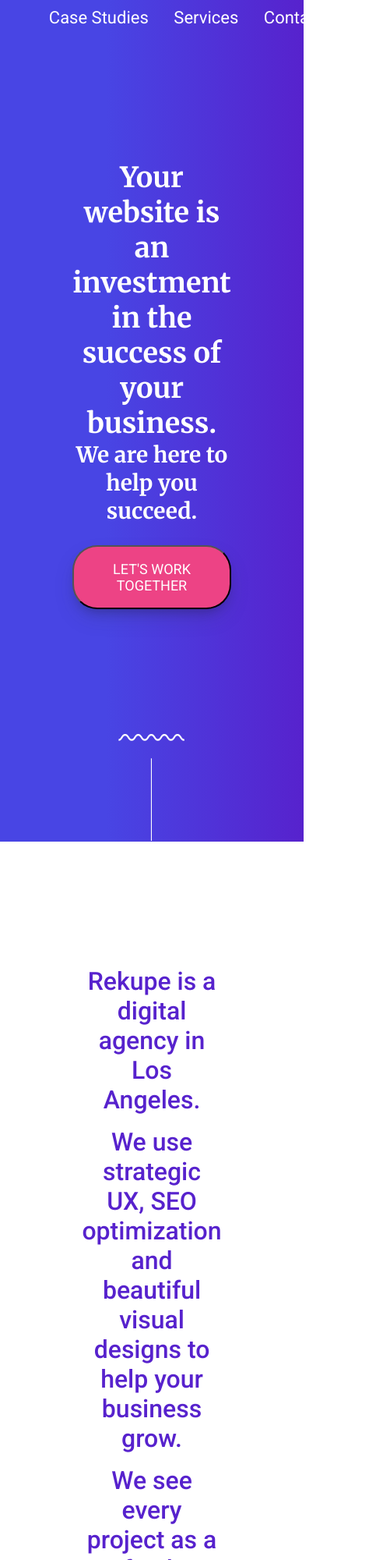
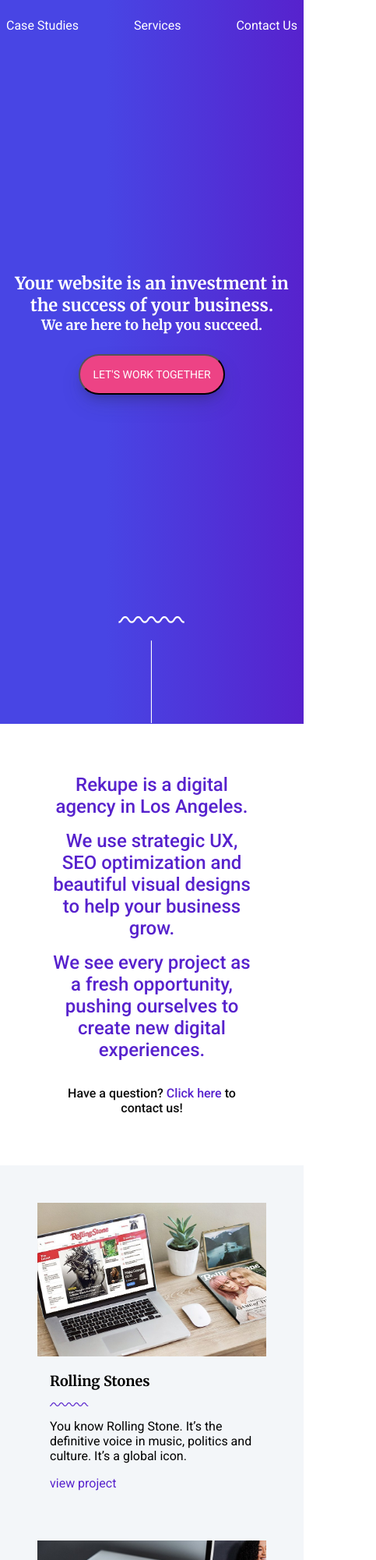
Before and after one commit to natasja-sluis/concept-opdracht-huiswerk-week4, a plain HTML site: page index.html in a window 390 px wide. Shown: the top 2000 px of the page at 78% size, 483 px wide, since content can reach past the window. Drawn offline with Linux system fonts and the light colour scheme.

Commit message:
added media-queries

```diff
--- a/styles.css
+++ b/styles.css
@@ -34,7 +34,7 @@
 }
 
 body {
-    max-width: 100vh;
+    max-width: 100vw;
 }
 
 li {
@@ -90,7 +90,6 @@ h2 {
 /* ------------------------------- 3. Layout --------------------------------------- */
 
 .outer-container {
-    /*container*/
     display: flex;
     flex-direction: row;
     justify-content: center;
@@ -100,6 +99,7 @@ h2 {
     flex-basis: 1200px;
     display: flex;
     flex-direction: column;
+    gap: 4rem;
 }
 
 .outer-container__main {
@@ -109,7 +109,7 @@ h2 {
 }
 
 .inner-container__main {
-    flex-basis: 1400px;
+    flex-basis: 1200px;
     display: flex;
     flex-direction: column;
 }
@@ -131,14 +131,15 @@ header {
     background: rgb(72, 69, 228);
     background: var(--background-gradient);
     color: var(--secondary-text-color);
+
 }
 
 nav {
-    flex-basis: 100%;
+    flex-basis: 4rem;
     display: flex;
     flex-direction: row;
     justify-content: flex-end;
-    padding: 10px;
+    padding: 0.5rem;
 }
 
 .nav-links {
@@ -151,6 +152,7 @@ nav {
     flex-direction: row;
     justify-content: space-between;
     align-items: center;
+    flex-grow: 0;
 }
 
 .header-content {
@@ -159,10 +161,8 @@ nav {
     flex-direction: column;
     justify-content: center;
     align-items: center;
-}
-
-.header-content {
-    padding: 10rem;
+    flex-grow: 1;
+    padding: 4rem;
 }
 
 .squiggle-line-header {
@@ -172,7 +172,6 @@ nav {
 /* --------------- 4.2 Introduction ------------------- */
 
 .introduction-section {
-    flex-basis: 36rem;
     display: flex;
     flex-direction: row;
     justify-content: center;
@@ -180,7 +179,7 @@ nav {
 
 .introduction-text-wrapper {
     flex-basis: 1200px;
-    padding: 10rem;
+    padding: 4rem;
     font-size: 2rem;
     color: var(--primary-color);
     font-weight: 500;
@@ -243,6 +242,8 @@ nav {
     display: flex;
     flex-direction: row;
     padding: 5rem;
+    max-width: 1600px;
+    margin: 0 auto;
 }
 
 .article-services-section {
@@ -287,7 +288,7 @@ nav {
 
 .contact-section-wrapper {
     flex-basis: 1200px;
-    padding: 5rem;
+    padding: 2rem 0;
 }
 
 .header-contact-section {
@@ -300,7 +301,15 @@ nav {
 }
 
 .contact-form {
-padding: 2rem;
+    padding: 2rem;
+}
+
+.contact-form > label {
+    display: block;
+    padding-top: 2rem;
+    font-size: 0.875rem;
+    font-weight: bold;
+    text-align: left;
 }
 
 input {
@@ -319,7 +328,8 @@ input {
 }
 
 .contact-button {
-    width: 22rem;
+    width: 12rem;
+
 }
 
 ::placeholder {
@@ -331,8 +341,58 @@ input {
 .footer {
     background-color: black;
     color: var(--service-tiles-text-color);
-    padding: 16px;
+    padding: 1rem;
     font-size: 0.8rem;
 }
 
 /* ------------------------------- 5. Media Queries -------------------------------- */
+
+@media screen and (max-width: 567px) {
+    body {
+        font-size: 16px;
+    }
+
+    h1 {
+        font-size: 22px;
+    }
+
+    h2 {
+        font-size: 18px;
+    }
+
+    button {
+        font-size: 14px;
+        padding: 1rem;
+    }
+
+    /*110vh because better scrolling experience*/
+    .outer-container {
+        height: 110vh;
+    }
+    .inner-container {
+    gap: 0;
+    }
+    .header-content {
+        padding: 0 1rem;
+    }
+
+    .introduction-text-wrapper {
+        font-size: 1.5rem;
+    }
+
+    .article-project-section {
+        flex-direction: column-reverse;
+    }
+
+    .article-project-section:nth-child(even) {
+        flex-direction: column-reverse;
+    }
+
+    .image-wrapper, .text-project-section {
+        flex-basis: auto;
+    }
+
+    .services-section {
+        padding: 2rem;
+    }
+}
```
